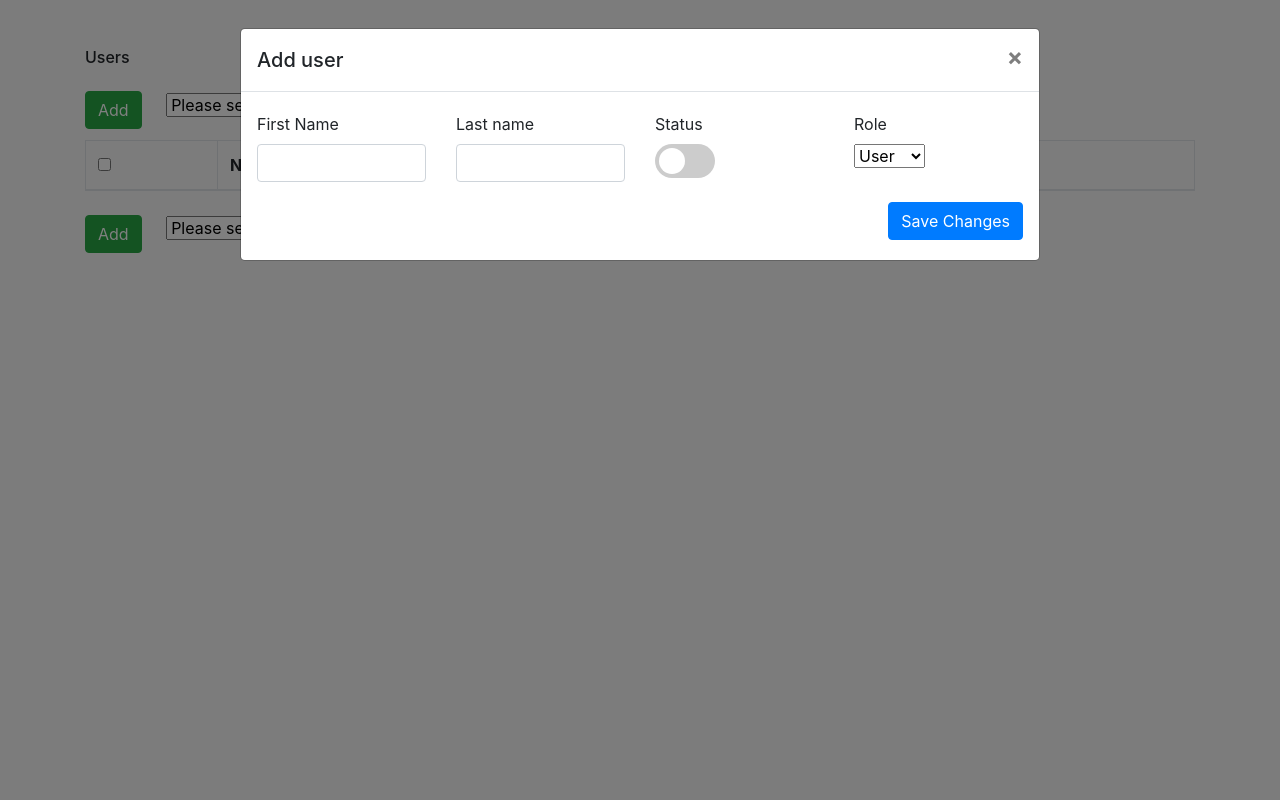
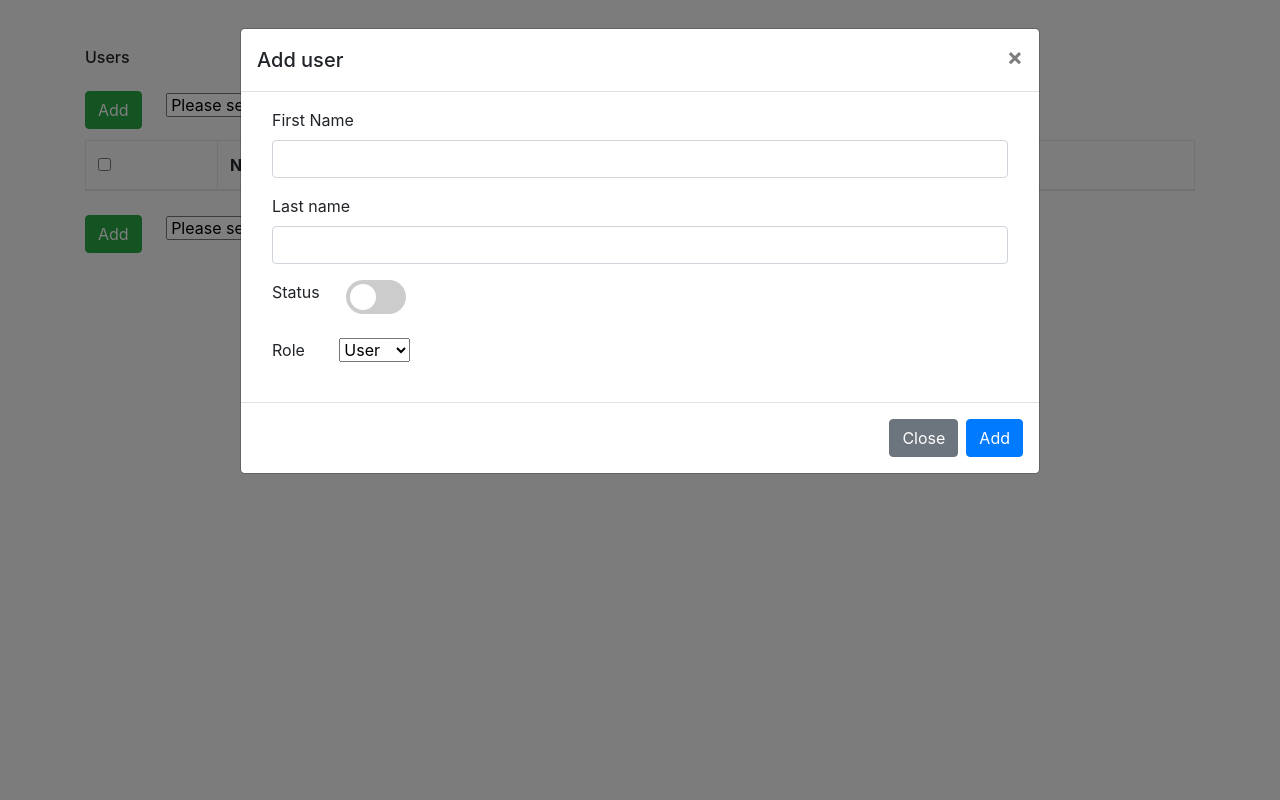
Before and after one commit to dimabredun/crud-ajax, a PHP site: page / in a window 1280 px wide, after a click on "Add". Run offline with PHP 8.4, Linux system fonts and the light colour scheme; data that the repository does not hold is empty; some libraries are stand-ins or nearby versions.

Commit message:
some additions

```diff
--- a/index.php
+++ b/index.php
@@ -53,7 +53,7 @@
                                         </tbody>
 
                                 </table>
-                                    <div class="inner"><button type="button" class="btn btn-success mt-2" data-toggle="modal" data-target="#userformModal" id="add">Add</button></div>
+                                    <div class="inner"><button type="button" class="btn btn-success mt-2" data-toggle="modal" data-target="#userformModal" id="add2">Add</button></div>
 
                                     <form method="post" id="menu_form2" >
                                         <select name="select2" id="menu2" style="margin: 0px 0px 20px 20px" >
@@ -72,9 +72,12 @@
                 </div>
         </div>
 
+<!--Main modal-->
+
 <div class="modal fade" id="userformModal" data-backdrop="static" data-keyboard="false" tabindex="-1" role="dialog" aria-labelledby="exampleModalLabel" aria-hidden="true">
   <div class="modal-dialog modal-lg" role="document">
     <div class="modal-content">
+        <form action="" method="POST" id="user_form">
         <div class="modal-header">
         <h5 class="modal-title" id="exampleModalLabel"></h5>
         <button type="button" class="close" data-dismiss="modal" aria-label="Close">
@@ -82,11 +85,6 @@
         </button>
       </div>
         <div class="modal-body">
-          <div class="py-1">
-            <form action="" method="POST" id="user_form">
-              <div class="row">
-                <div class="col">
-                  <div class="row">
                     <div class="col">
                       <div class="form-group">
                         <label>First Name</label>
@@ -102,8 +100,7 @@
                     <div class="col" >
                       <div class="form-group">
                         <label>Status </label>
-                         <br>
-                        <label class="switch">
+                        <label class="switch" style="margin-left: 22px">
                         <input type="checkbox" name="status" id="status"/>
                         <span class="slider round"></span>
                         </label>
@@ -113,24 +110,40 @@
                   <div class="col">
                     <div class="form-group">
                       <label>Role</label>
-                        <br>
-                      <select name="role" id="role">
+                      <select name="role" id="role" value="user" style="margin-left: 30px">
                         <option value="user">User</option>
                         <option value="admin">Admin</option>
                       </select>
                     </div>
                   </div>
         </div>
-                </div>
-              </div>
-                <div class="row">
-                    <div class="col d-flex justify-content-end">
-                      <button class="btn btn-primary" type="submit" name="add" >Save Changes</button>
+        <div class="modal-footer">
+            <button type="button" class="btn btn-secondary" data-dismiss="modal">Close</button>
+            <button class="btn btn-primary" type="submit" name="add" >Save</button>
             <input type="hidden" id="hiddendata" name="hiddendata">
-                    </div>
         </div>
         </form>
     </div>
+  </div>
+</div>
+
+<!--Delete Modal-->
+
+<div class="modal" id="deleteModal" tabindex="-1" role="dialog">
+    <div class="modal-dialog" role="document">
+        <div class="modal-content">
+            <div class="modal-header">
+                <h5 class="modal-title">Please confirm</h5>
+                <button type="button" class="close" data-dismiss="modal" aria-label="Close">
+                    <span aria-hidden="true">&times;</span>
+                </button>
+            </div>
+            <div class="modal-body">
+                <p>Are you sure you want to delete this record?</p>
+            </div>
+            <div class="modal-footer">
+                <button type="button" class="btn btn-secondary" data-dismiss="modal">Close</button>
+                <button type="button" id="delete_btn" name="delete_btn"class="btn btn-danger">Delete</button>
             </div>
         </div>
     </div>
@@ -147,14 +160,26 @@
         showUsers();
 
         $("#userformModal").on('hidden.bs.modal', function(){
-            $("#userformModal").find("input").val("")
+            $("#userformModal").find("input, select").val("");
+            $("#userformModal").find("select[name='role']").val("user");
+            $("#userformModal").find("input[type=checkbox]").prop('checked', false);
         });
 
         $('#add').click (function () {
             $('#userformModal').find('.modal-title').text("Add user");
+            $('#userformModal').find('.btn-primary').text("Add");
         });
 
+        $('#add2').click (function () {
+            $('#userformModal').find('.modal-title').text("Add user");
+            $('#userformModal').find('.btn-primary').text("Add");
+        });
 
+        $('#userformModal').click(function () {
+            if ($('#add') || $('#add2')) {
+                $('.btn-primary').text('Add');
+            }
+        });
 
         // above and below menus submission
         $('#menu_form').on('submit', function (e) {
@@ -165,7 +190,6 @@
                 data: $(this).serialize(),
                 dataType: 'json',
                 success: function (response) {
-                    console.log(response);
                     if (response.status) {
                         showUsers();
                         $("#menu_form").find("select").val("select")
@@ -186,7 +210,6 @@
                 data: $(this).serialize(),
                 dataType: 'json',
                 success: function (response) {
-                    console.log(response);
                     if (response.status) {
                         $("#menu_form").find("select").val("select")
                         showUsers();
@@ -204,6 +227,7 @@
     // get id of user for edition
     function getUserData(updateid) {
         $('#userformModal').find('.modal-title').text("Edit user");
+        $('#userformModal').find('.btn-primary').text("Save");
         $('#hiddendata').val(updateid);
         $.post('process.php', {updateid:updateid}, function (data,status){
             var userid = JSON.parse(data);
@@ -221,7 +245,6 @@
         $('#userformModal').modal('show');
     }
 
-
     function updateUser() {
         var firstname = $('#firstname').val();
         var lastname = $('#lastname').val();
@@ -238,23 +261,43 @@
             status:status,
             hiddendata:hiddendata
         }, function (data, status) {
-            $('#userformModal').modal('hide');
+            $('#userformModal').modal('hide').val('');
             showUsers();
         });
     }
 
     function deleteUser(deleteid) {
-        if (confirm("Are you sure you want to delete this record?")) {
+        $('#deleteModal').modal('show');
+        $('#delete_btn').on('click', function() {
+        // if (confirm("Are you sure you want to delete this record?")) {
             $.ajax({
                 url: 'process.php',
                 type: 'post',
                 data: {deleteid: deleteid},
                 success: function () {
+                    $('#deleteModal').modal('hide');
+
                     showUsers();
                 }
             })
+        })
     }
+
+    var tableElement = $('table');
+    tableElement.on('change', 'input[type=checkbox]', function(event) {
+        var changed = event.target,
+            checkboxes = tableElement
+                .find('input[type=checkbox]')
+                .not('#select-all');
+        if (changed.id === 'select-all') {
+            checkboxes.prop('checked', changed.checked)
+        } else {
+            var allChecked = checkboxes.length === checkboxes.filter(':checked').length
+            $('#select-all').prop(
+                'checked', allChecked
+            );
         }
+    });
 
     // initializing checkboxes
     $('#select-all').change(function () {
@@ -264,17 +307,6 @@
             $('input[name="update_many[]"]').each(function () {
                 $(this).prop('checked', false);
             });
-            }
-        });
-
-        $('input[name="update_many[]"]').click(function(){
-            var total_checkboxes = $('input[name="update_many[]"]').length;
-            var total_checkboxes_checked = $('input[name="update_many[]"]:checked').length;
-
-            if(total_checkboxes_checked == total_checkboxes){
-                $('#select-all').prop('checked',true);
-            }else{
-                $('#select-all').prop('checked',false);
         }
     });
 
@@ -297,10 +329,8 @@
             data : $("#user_form").serialize(),
             dataType : 'json',
             success : function(response) {
-                    console.log(response);
                 if (response.status) {
-                        toastr.success(response.message);
-
+                    toastr.success('Record created successfully');
                     $("#user_form")[0].reset();
                     $("#userformModal").modal('hide');
                     showUsers();
--- a/process.php
+++ b/process.php
@@ -7,7 +7,6 @@ if (isset($_POST['showUsers'])) {
     $result = $statement->execute();
 
     if ($statement->rowCount() > 0) {
-
         while ($row = $statement->fetch(PDO::FETCH_ASSOC)) {
 
     ?>
@@ -42,7 +41,6 @@ if (isset($_POST['updateid'])) {
 
     $response = [];
 
-
     while ($row = $statement->fetch(PDO::FETCH_ASSOC)) {
         $response = $row;
     }
@@ -50,7 +48,7 @@ if (isset($_POST['updateid'])) {
     echo json_encode($response);
 } else {
     $response['status'] = 200;
-    $response['message'] = 'ID is not found0';
+    $response['message'] = 'ID is not found';
 }
 
 if (isset($_POST['firstname'])) {
@@ -69,20 +67,28 @@ if (isset($_POST['firstname'])) {
 
     if ($user_id == '') {
         $statement = $pdo->prepare("INSERT INTO `user`(name, role, status) VALUES ('$name','$role','$status')");
-        $message = "Record created successfully.";
     } else {
         $statement = $pdo->prepare("UPDATE `user` SET `name`='$name',`role`='$role', `status` = '$status' WHERE `id`='$user_id'");
-        $message = "Record updated successfully.";
     }
     $result = $statement->execute();
 
+    $lastId = $pdo->lastInsertId();
+
+    $stmt = $pdo->prepare("SELECT * FROM user WHERE id = '$lastId'");
+    $stmt->execute();
+
+    $row = $stmt->fetch(PDO::FETCH_ASSOC);
+
     if ($result) {
-        $response = array('status' => true, 'message' => $message);
+        $resp['status'] = true;
     } else {
-        $response = array('status' => false, 'message' => 'Error');
+        $resp['status'] = false;
     }
 
-    echo json_encode($response);
+    $resp['error'] = null;
+    $resp['user'] = $row;
+
+    echo json_encode($resp);
     exit();
 }
 
```
Lines whose indentation alone changed are shown as unchanged.
